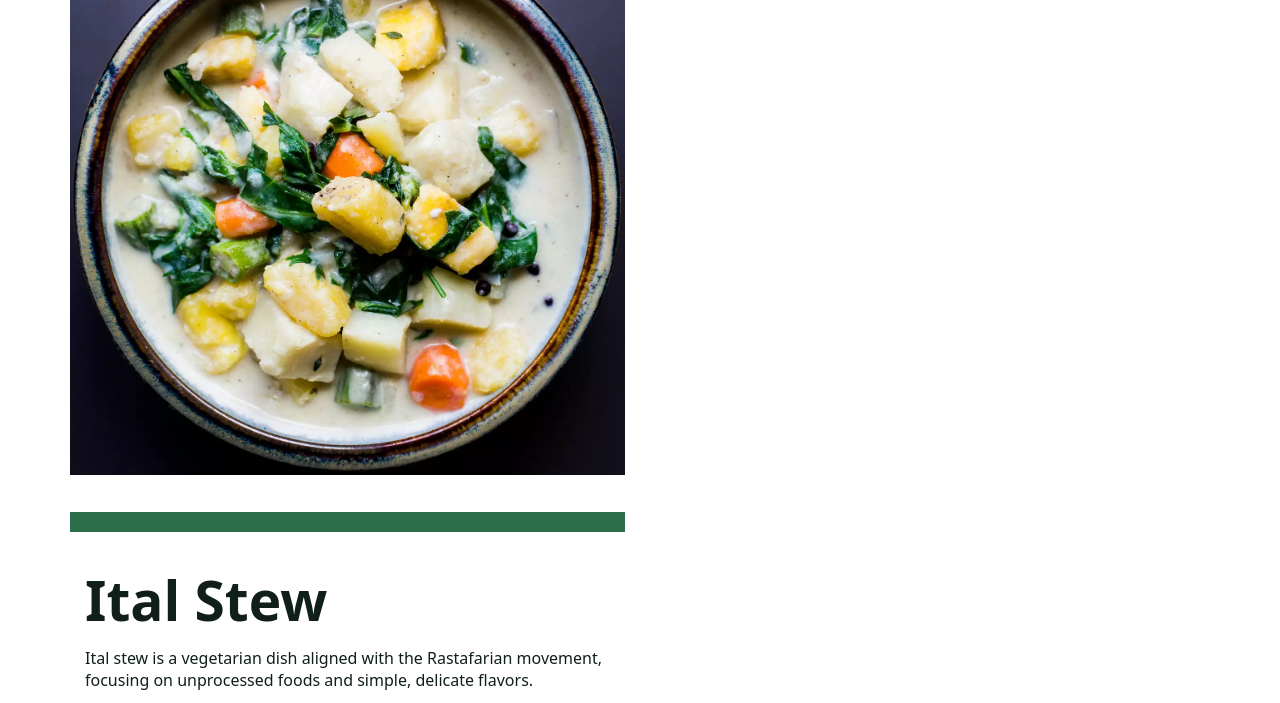
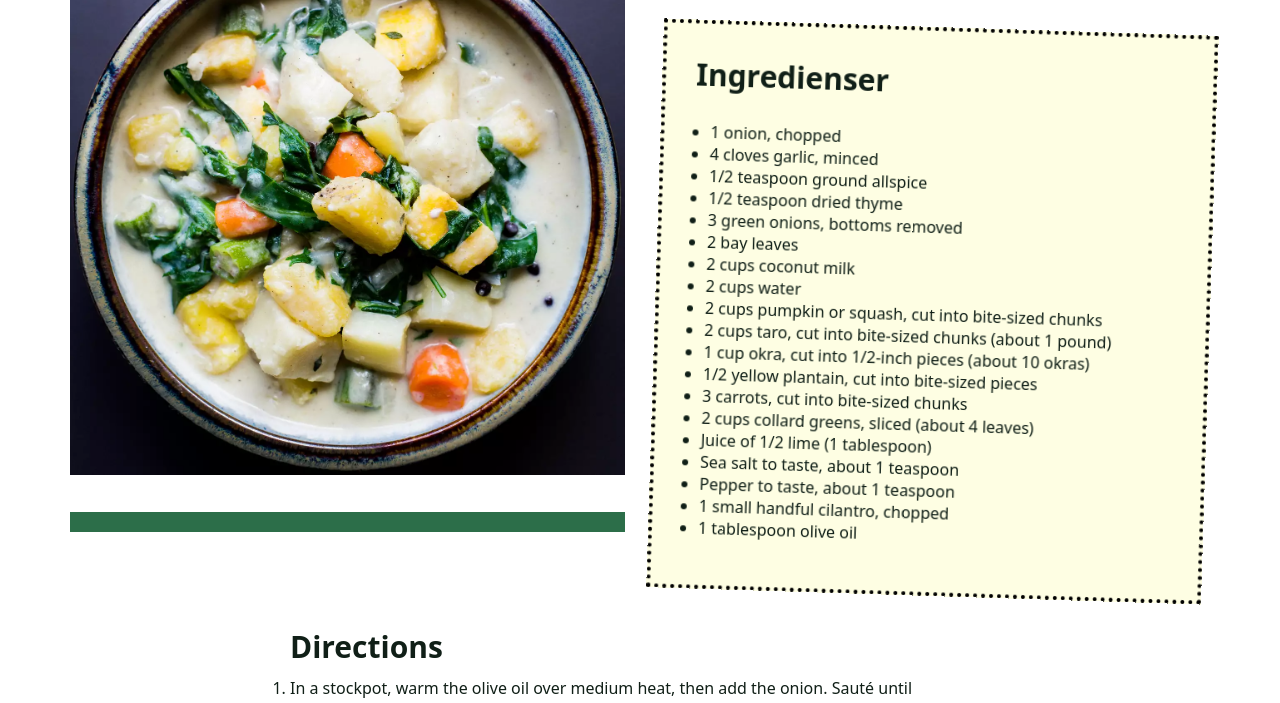
Before and after one commit to carlhammarling/italisvital, a plain HTML site: page recept-1.html in a window 1280 px wide. Shown: the part 707-1410 px from the top of the page. Drawn offline with Linux system fonts and the light colour scheme.

Commit message:
resp recept-1

```diff
--- a/recept-1.html
+++ b/recept-1.html
@@ -65,15 +65,15 @@
         </form>
     </div>
     <div class="wrapper">
-        <article class="artContainer flex">
-            <section class="left">
+        <article class="artContainer flex border">
+            <section class="left border">
                 <div class="image">
                     <div class="imageSpace">
                         <img width="100%" src="./resources/ital stew.webp" alt="">
                     </div>
                 </div>
             </section>
-            <section class="right block">
+            <section class="right block border">
                 <section class="recIntro">
                     <h1>Ital Stew</h1>
                     <p>Ital stew is a vegetarian dish aligned with the Rastafarian movement, focusing on unprocessed foods and simple, delicate flavors. </p>
@@ -106,7 +106,7 @@
         </article>
     </div>
     <div class="wrapper">
-        <article class="artContainer">
+        <article class="artContainer border">
             <section class="center directions">
                 <h2>Directions</h2>
                 <ol>
--- a/style.css
+++ b/style.css
@@ -71,6 +71,10 @@ nav {
     justify-content: center;
 }
 
+.column {
+    flex-direction: column;
+}
+
 input {
     padding: .4rem;
     border-radius: 1rem;
@@ -136,11 +140,13 @@ main {
 }
 .artContainer {
     max-width: 1200px;
-    flex-direction: column;
+
     /* bra för att sidan inte ska åka ihop för mkt*/
     flex-wrap: wrap;
     padding:0px 30px;
 }
+
+
 
 section {
     margin-bottom: 30px;
```
Also changed, not shown: recept.html (+1 -1 lines).
